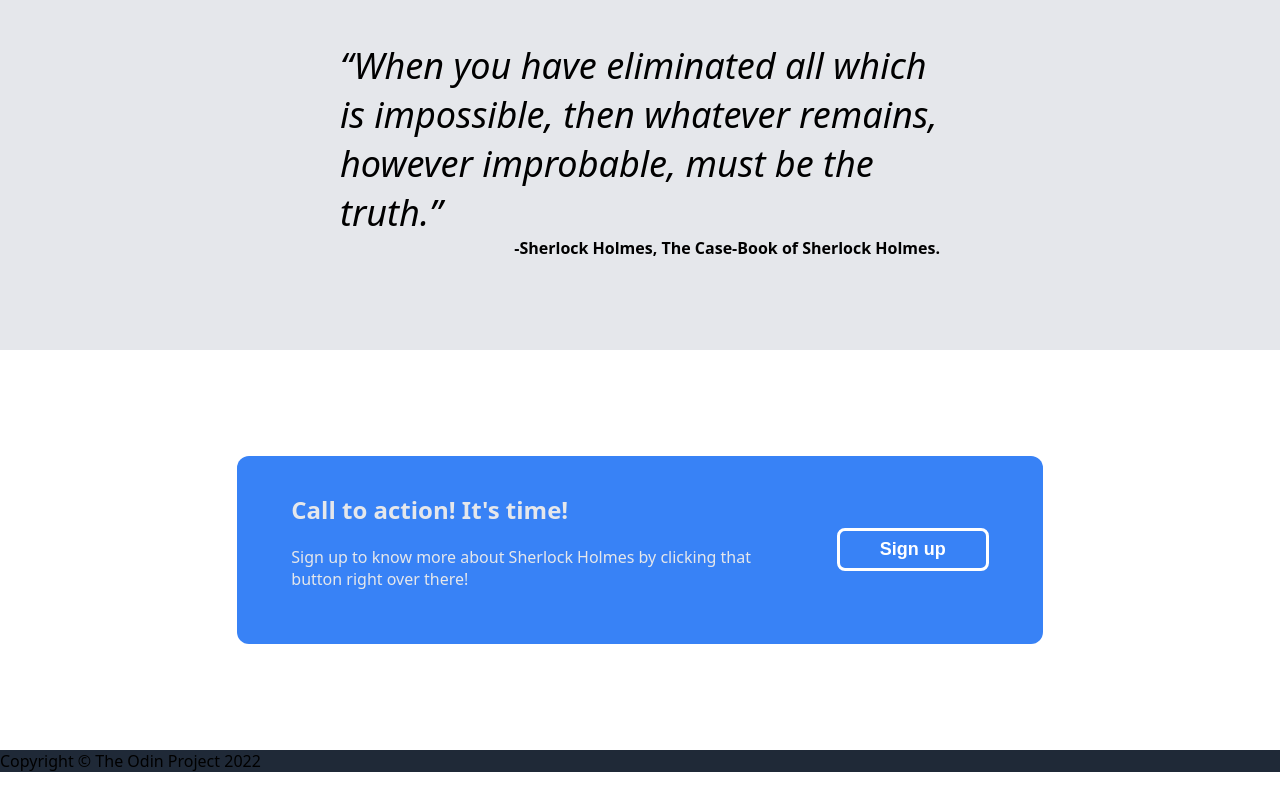
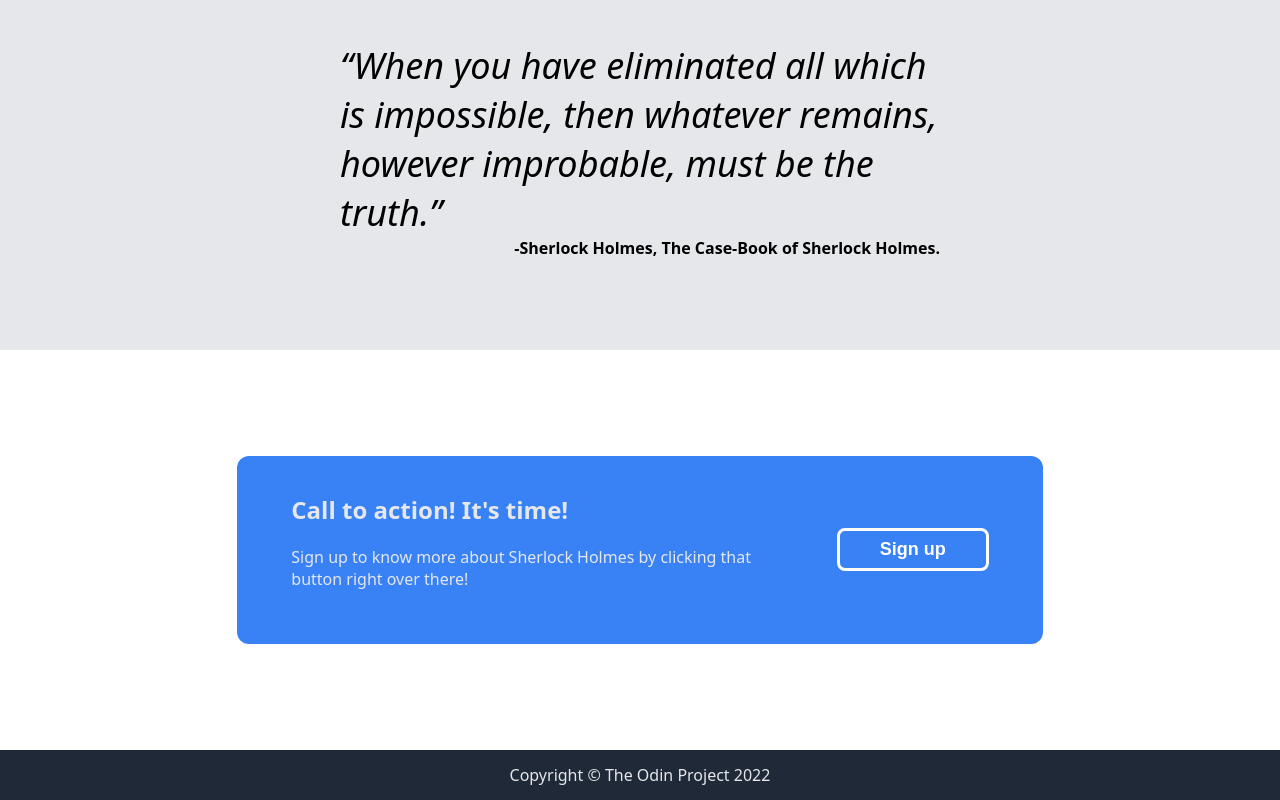
Before and after one commit to ColtMoons/sherlock-landing-page, a plain HTML site: page index.html in a window 1280 px wide. Shown: the part 1344-2144 px from the top of the page. Before the commit the page ends 2116 px from the top, so only its background shows below. Drawn offline with Linux system fonts and the light colour scheme.

Commit message:
Create Footer Styles

```diff
--- a/styles/style.css
+++ b/styles/style.css
@@ -183,3 +183,13 @@ button{
 .call-to-action .right{
     max-width: 500px;
 }
+
+/*Footer Styles*/
+
+.footer{
+    color: #E5E7EB;
+    height: 50px;
+    display: flex;
+    justify-content: center;
+    align-items: center;
+}
```
